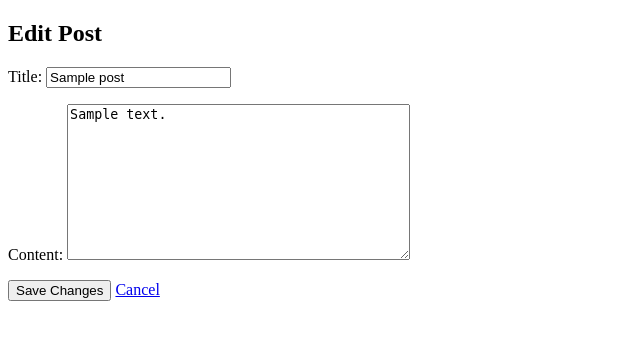
After one commit to notbenwang/cs4750group34, a Django app: a page that uses db_project/templates/posts/edit_post.html in a window 1280 px wide. The commit adds this page. Shown: the top 340 px of the page, without its empty margins (0-640 px from the left). Run offline with Django 4.2, Linux system fonts and the light colour scheme; a user stored in the database is signed in; tables that the repository leaves empty hold one stand-in row (values such as "Sample post"); parts of the project's set-up code (start-up, migrations or seed data) failed here and were passed over; some libraries are stand-ins or nearby versions.

Commit message:
post editing implemented

```diff
--- a/db_project/db_project/forms.py
+++ b/db_project/db_project/forms.py
@@ -1,5 +1,5 @@
 from django import forms
-from .models import Appuser, Community, Comment
+from .models import Appuser, Community, Comment, Posts
 import re
 
 class ProfileEditForm(forms.ModelForm):
@@ -32,3 +32,8 @@ class CommentEditForm(forms.ModelForm):
             "content": forms.Textarea(attrs={"rows": 4})
         }
         labels = {"content": "Edit your comment"}
+
+class PostEditForm(forms.ModelForm):
+    class Meta:
+        model = Posts
+        fields = ['title', 'content']
--- a/db_project/db_project/urls.py
+++ b/db_project/db_project/urls.py
@@ -17,6 +17,7 @@ Including another URLconf
 from django.contrib import admin
 from django.urls import path, include
 from django.views.generic.base import TemplateView
+from . import views
 from .views import community_list, community_home, profile, edit_profile, create_community, create_post, post_detail, delete_post, vote_post, add_comment, edit_comment, delete_comment, vote_comment
 urlpatterns = [
     path('admin/', admin.site.urls),
@@ -47,4 +48,5 @@ urlpatterns = [
         vote_comment,
         name="vote_comment",
     ),
+    path('communities/<str:community_name>/<int:post_id>/edit/', views.edit_post, name='edit_post'),
 ]
--- a/db_project/db_project/views.py
+++ b/db_project/db_project/views.py
@@ -3,7 +3,7 @@ from django.shortcuts import render, redirect, get_object_or_404
 from django.db.models import Count, Q, F
 from django.db.models import ExpressionWrapper, IntegerField
 from django.db import IntegrityError
-from .forms import ProfileEditForm, CreateCommunityForm, CommentCreateForm, CommentEditForm
+from .forms import ProfileEditForm, CreateCommunityForm, CommentCreateForm, CommentEditForm, PostEditForm
 from .models import Community, Posts, Appuser, Usercommunity, PostInteraction, Comment, CommentInteraction
 from django.utils import timezone
 from django.contrib import messages
@@ -404,3 +404,25 @@ def vote_comment(request, comment_id, direction):
         "comment_id": comment.comment_id
     })
     return HttpResponse(html)
+
+@login_required
+def edit_post(request, community_name, post_id):
+    post = get_object_or_404(Posts, post_id=post_id)
+    appuser_id = get_user_id_from_auth_id(request.user.id)
+
+    if post.user_id != appuser_id:
+        return HttpResponseForbidden("You do not have permission to edit this post.")
+
+    if request.method == "POST":
+        form = PostEditForm(request.POST, instance=post)
+        if form.is_valid():
+            form.save()
+            return redirect("post_detail", community_name=community_name, post_id=post_id)
+    else:
+        form = PostEditForm(instance=post)
+
+    return render(request, "posts/edit_post.html", {
+        "form": form,
+        "community_name": community_name,
+        "post": post,
+    })
--- /dev/null
+++ b/db_project/templates/posts/edit_post.html
@@ -0,0 +1,11 @@
+{% extends "base.html" %}
+
+{% block content %}
+  <h2>Edit Post</h2>
+  <form method="post">
+    {% csrf_token %}
+    {{ form.as_p }}
+    <button type="submit">Save Changes</button>
+    <a href="{% url 'post_detail' community_name post.post_id %}">Cancel</a>
+  </form>
+{% endblock %}
--- a/db_project/templates/posts/post_detail.html
+++ b/db_project/templates/posts/post_detail.html
@@ -49,6 +49,8 @@
 {% endfor %}
 
 {% if is_owner %}
+    <a href="{% url 'edit_post' community.name post.post_id %}">Edit</a>
+
 <hr>
 <form method="post"
       action="{% url 'delete_post' community_name=community.name post_id=post.post_id %}">
```
Also changed, not shown: 1 other file.
